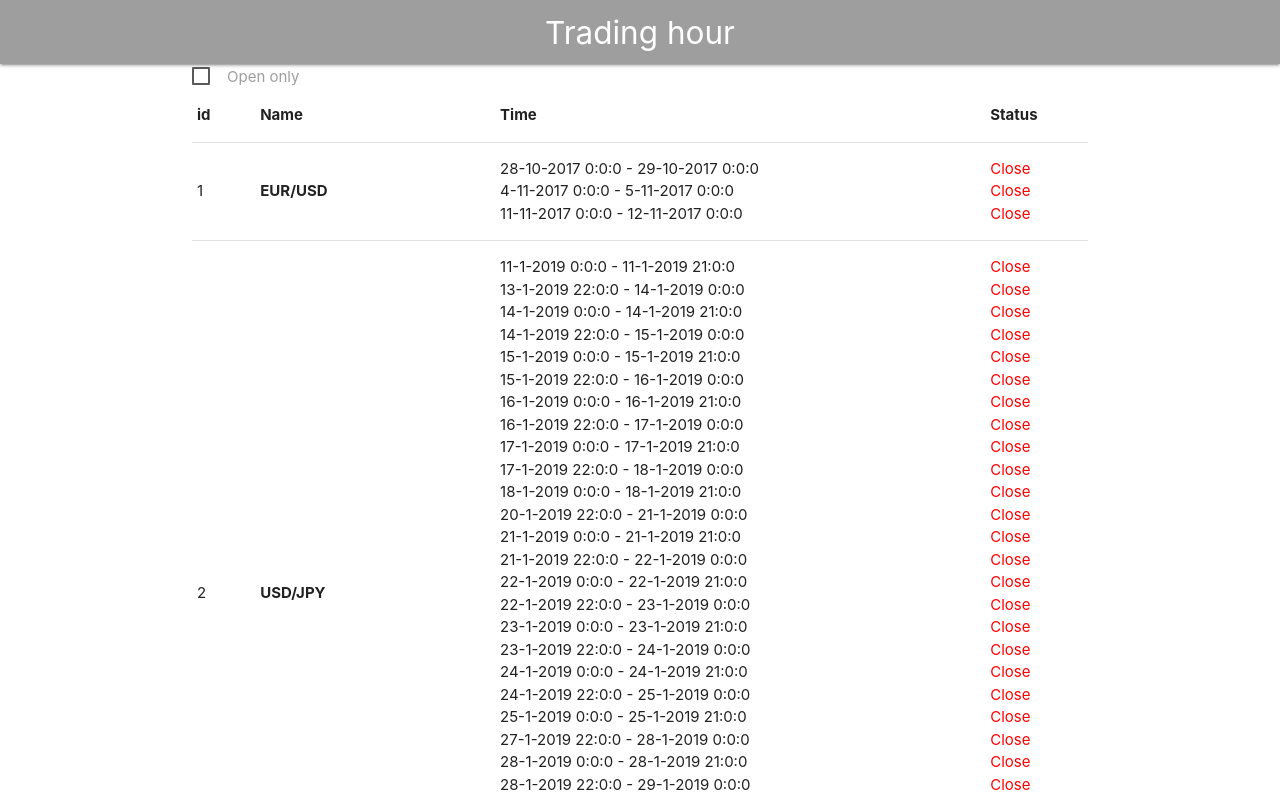
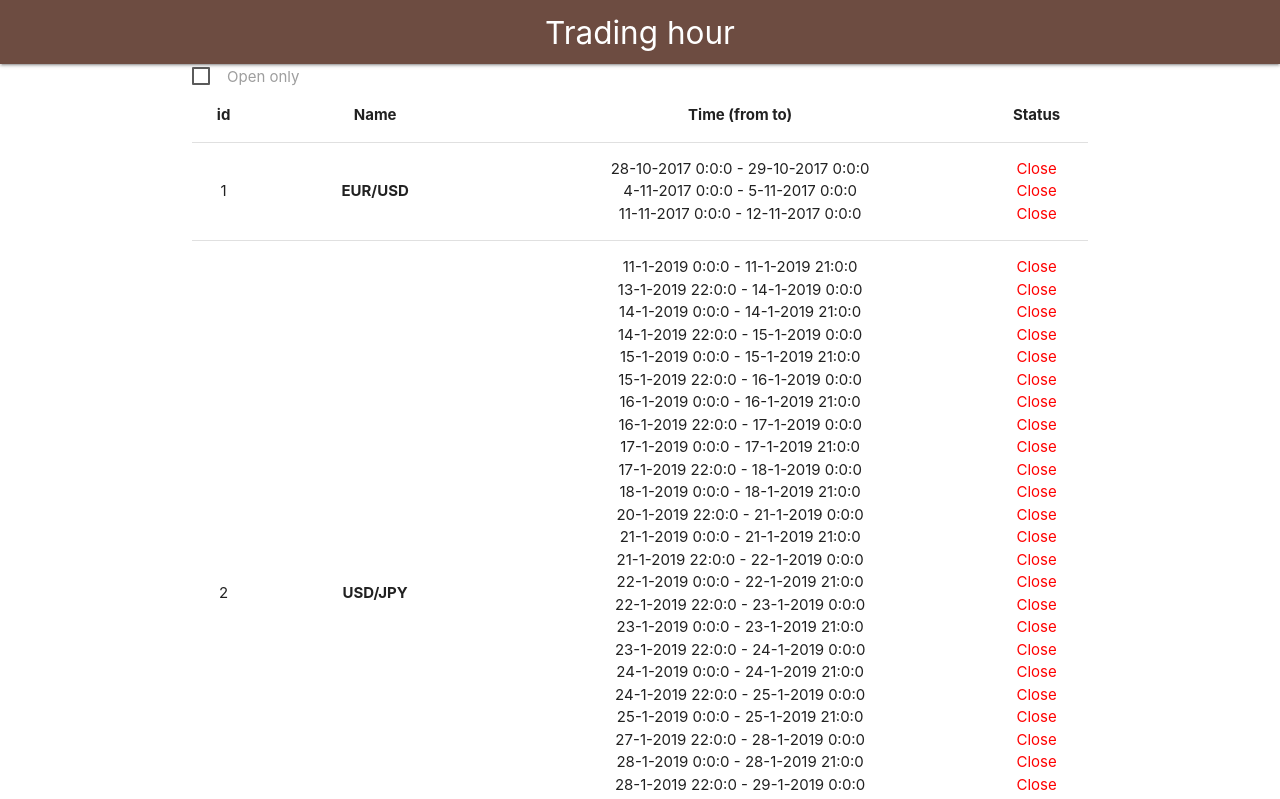
Before and after one commit to serhWebDev/trading-hour, a React (Create React App) app: page / in a window 1280 px wide. Shown: the top 799 px of the page. Built offline with nearby package versions, Linux system fonts and the light colour scheme.

Commit message:
4 commit. minor changes (style)

```diff
--- a/src/components/Header.js
+++ b/src/components/Header.js
@@ -5,7 +5,7 @@ class Header extends Component {
         return (
             <header>
                 <nav>
-                    <div className="nav-wrapper grey">
+                    <div className="nav-wrapper brown darken-1">
                         <h5 className="brand-logo center">Trading hour</h5>
                     </div>
                 </nav>
--- a/src/components/TradingHourApp.js
+++ b/src/components/TradingHourApp.js
@@ -26,12 +26,12 @@ class TradingHourApp extends Component {
                 <Header />
                 <div className={'container'}>
                     <Panel isOpenNow={this.isOpenNow}/>
-                    <table className={'highlight'}>
+                    <table className={'highlight centered'}>
                         <thead>
                         <tr>
                             <th>id</th>
                             <th>Name</th>
-                            <th>Time</th>
+                            <th>Time (from to)</th>
                             <th>Status</th>
                         </tr>
                         </thead>
--- a/src/components/TradingInterval.js
+++ b/src/components/TradingInterval.js
@@ -6,9 +6,9 @@ class TradingInterval extends Component {
     render() {
         return (
             <div>
-                <TimeLimit time={this.props.time.from}/>
+                <TimeLimit time={this.props.time.from} style={{float: 'left'}}/>
                 <span> - </span>
-                <TimeLimit time={this.props.time.to}/>
+                <TimeLimit time={this.props.time.to} style={{float: 'right'}}/>
             </div>
         );
     }
```
